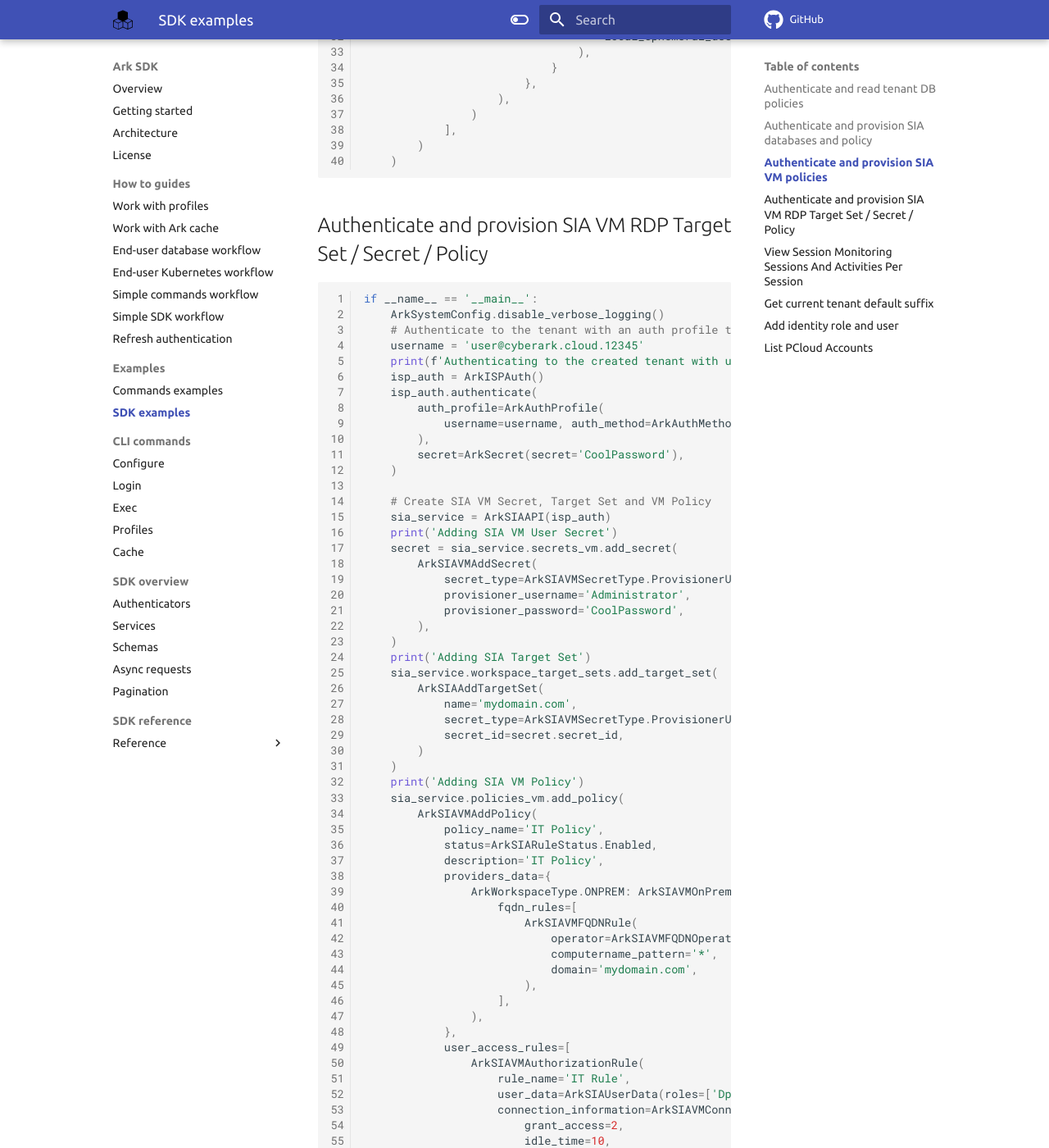
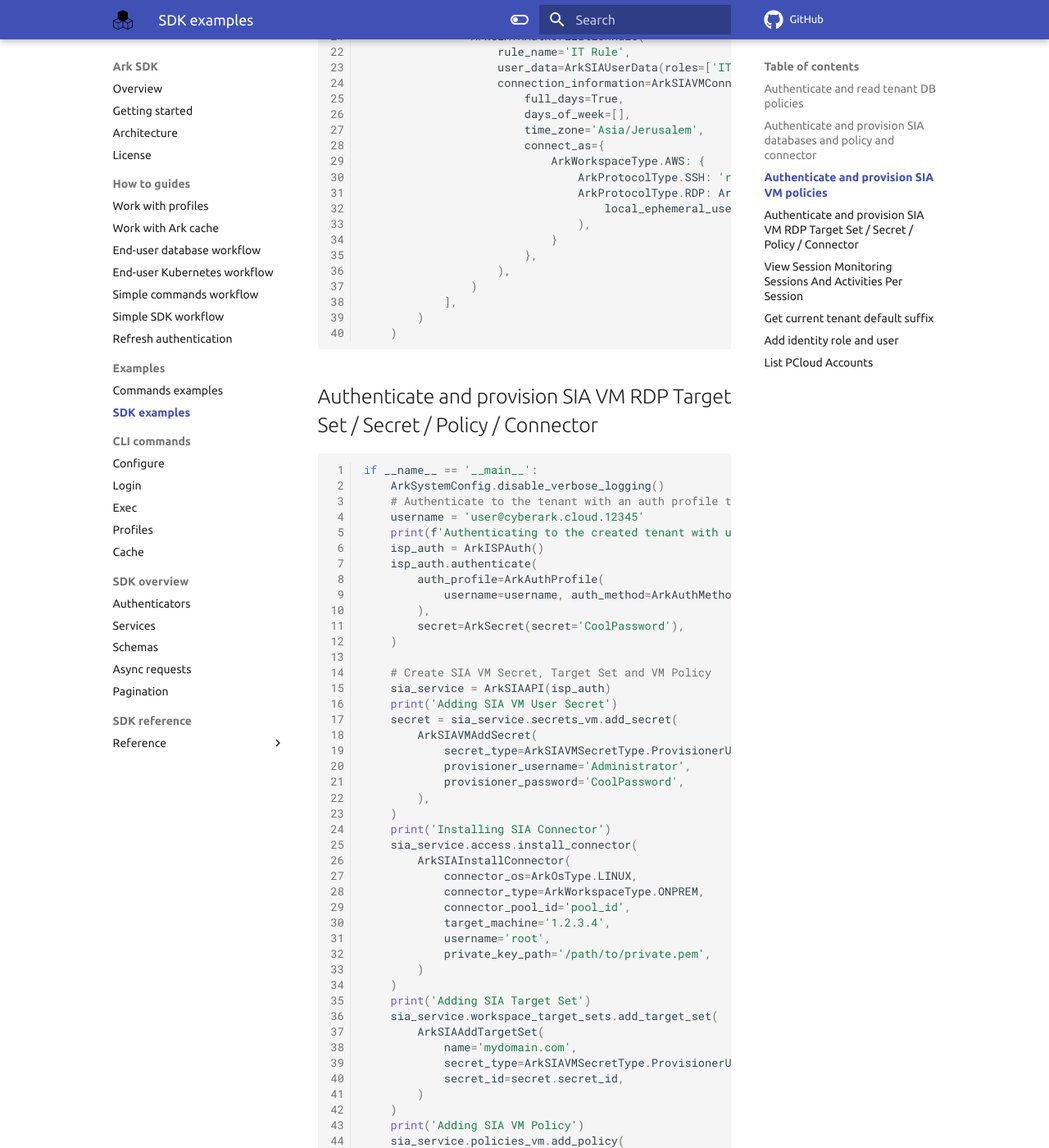
Before and after one commit to cyberark/ark-sdk-python, an MkDocs documentation site: the page built from docs/examples/sdk_examples.md, in a window 1280 px wide and 1400 px high, scrolled down 2685 px. Shown: the whole window at 82% size. Built offline with MkDocs 1.6.1 and Material for MkDocs 9.7.7, drawn with Linux system fonts in a browser that asks for light colours; comment, search, counter and statistics services are not loaded; the version menu is left out; some of the changed text lies outside the part shown.

````diff
--- a/docs/examples/sdk_examples.md
+++ b/docs/examples/sdk_examples.md
@@ -26,7 +26,7 @@ if __name__ == "__main__":
     policies = db_policies_service.list_policies()
 ```
 
-## Authenticate and provision SIA databases and policy
+## Authenticate and provision SIA databases and policy and connector
 
 ```python
 if __name__ == '__main__':
@@ -55,6 +55,17 @@ if __name__ == '__main__':
             provider_engine=ArkSIADBDatabaseEngineType.PostgresSH,
             secret_id=secret.secret_id,
             read_write_endpoint="myendpoint.mydomain.com",
+        )
+    )
+    print('Installing SIA Connector')
+    sia_service.access.install_connector(
+        ArkSIAInstallConnector(
+            connector_os=ArkOsType.LINUX,
+            connector_type=ArkWorkspaceType.ONPREM,
+            connector_pool_id='pool_id',
+            target_machine='1.2.3.4',
+            username='root',
+            private_key_path='/path/to/private.pem',
         )
     )
     print('Adding SIA DB Policy')
@@ -144,7 +155,7 @@ if __name__ == '__main__':
     )
 ```
 
-## Authenticate and provision SIA VM RDP Target Set / Secret / Policy
+## Authenticate and provision SIA VM RDP Target Set / Secret / Policy / Connector
 
 ```python
 if __name__ == '__main__':
@@ -169,6 +180,17 @@ if __name__ == '__main__':
             provisioner_username='Administrator',
             provisioner_password='CoolPassword',
         ),
+    )
+    print('Installing SIA Connector')
+    sia_service.access.install_connector(
+        ArkSIAInstallConnector(
+            connector_os=ArkOsType.LINUX,
+            connector_type=ArkWorkspaceType.ONPREM,
+            connector_pool_id='pool_id',
+            target_machine='1.2.3.4',
+            username='root',
+            private_key_path='/path/to/private.pem',
+        )
     )
     print('Adding SIA Target Set')
     sia_service.workspace_target_sets.add_target_set(
````
Also changed, not shown: README.md (+25 -0 lines), docs/commands/exec.md (+2 -0 lines), docs/examples/commands_examples.md (+10 -0 lines), 8 other files.
